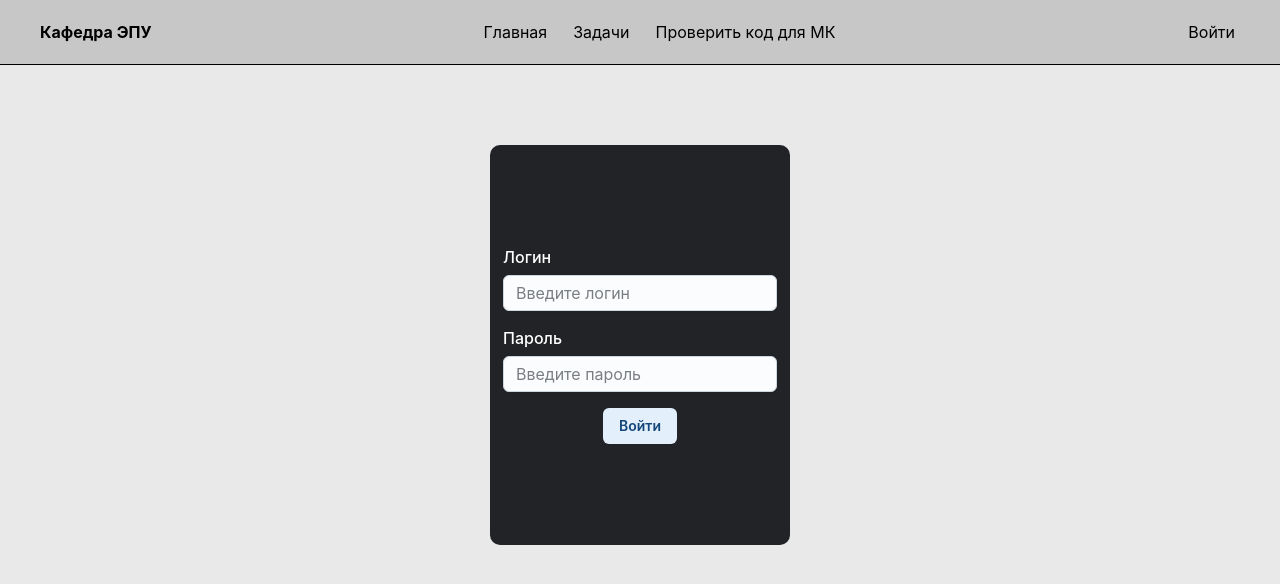
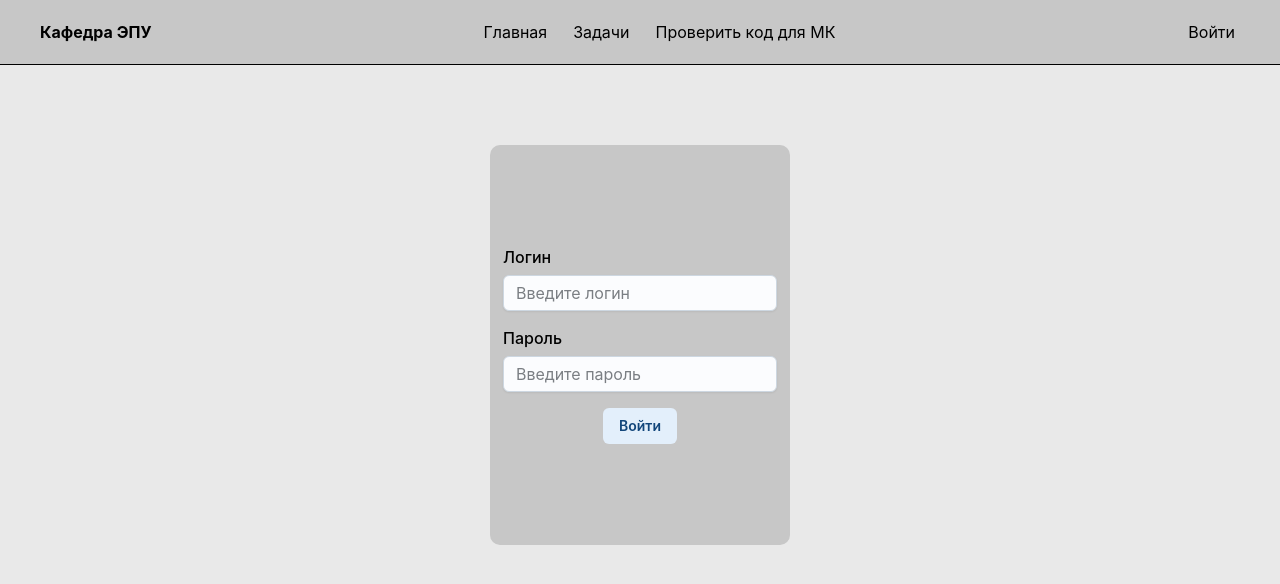
Before and after one commit to malilfrend/VKR, a React (Create React App) app: page /login in a window 1280 px wide. Shown: the top 584 px of the page. Built offline with nearby package versions, Linux system fonts and the light colour scheme.

Commit message:
fix colors on Login page

```diff
--- a/src/core/Login/Login.module.scss
+++ b/src/core/Login/Login.module.scss
@@ -1,11 +1,13 @@
+@import '../../styles/variables.scss';
+
 .wrapper {
   width: 100%;
   height: 100vh;
 }
 
 .form {
-  background-color: #222327;
-  color: white;
+  background-color: $back-ground-color-second;
+  color: $text-color;
   display: flex;
   flex-direction: column;
   justify-content: center;
@@ -17,7 +19,7 @@
 }
 
 .label {
-  color: white !important;
+  color: $text-color !important;
   font-size: 16px !important;
 }
 
```
